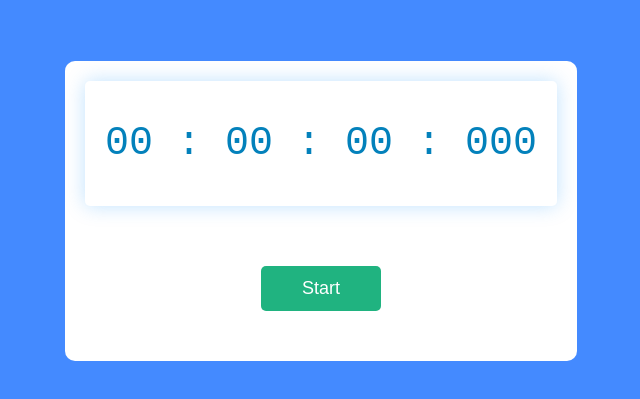
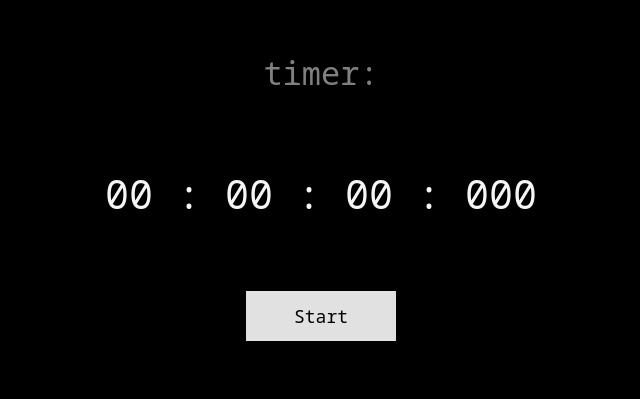
Before and after one commit to nocdn/What-is-JS, a plain HTML site: page web-app/index.html in a window 1280 px wide. Shown: the part 189-588 px from the top of the page, without its empty margins (319-959 px from the left). Drawn offline with Linux system fonts and the light colour scheme.

Commit message:
made the website dark mode; added a timer: text

```diff
--- a/web-app/index.html
+++ b/web-app/index.html
@@ -9,6 +9,7 @@
   </head>
   <body>
     <div class="container">
+      <div class="welcome-text">timer:</div>
       <div class="timerDisplay">00 : 00 : 00 : 000</div>
       <div class="buttons">
         <button id="startTimer">Start</button>
--- a/web-app/styles.css
+++ b/web-app/styles.css
@@ -1,15 +1,19 @@
+@import url("https://fonts.googleapis.com/css2?family=Noto+Sans+Mono&display=swap");
+
 *,
 *:before,
 *:after {
   padding: 0;
   margin: 0;
   box-sizing: border-box;
+  font-family: "Noto Sans Mono", "Consolas", "SF Mono", monospace;
 }
+
 body {
-  background: #448aff;
+  background: black;
 }
 .container {
-  background-color: #ffffff;
+  /* background-color: #ffffff; */
   width: 40%;
   min-width: 500px;
   position: absolute;
@@ -18,38 +22,40 @@ body {
   left: 50%;
   padding: 20px 0;
   padding-bottom: 50px;
-  border-radius: 10px;
+  /* border-radius: 10px; */
 }
 .timerDisplay {
   position: relative;
   width: 92%;
-  background: #ffffff;
+  /* background: #ffffff; */
   left: 4%;
   padding: 40px 0;
-  font-family: "Roboto mono", monospace;
-  color: #0381bb;
+  /* font-family: "Roboto mono", monospace; */
+  /* color: #0381bb; */
+  color: whitesmoke;
   font-size: 40px;
   display: flex;
   align-items: center;
   justify-content: space-around;
-  border-radius: 5px;
-  box-shadow: 0 0 20px rgba(0, 139, 253, 0.25);
+  /* border-radius: 5px; */
+  /* box-shadow: 0 0 20px rgba(0, 139, 253, 0.25); */
 }
 .buttons {
   width: 90%;
-  margin: 60px auto 0 auto;
+  margin: 30px auto 0 auto;
   display: flex;
   justify-content: space-around;
 }
 .buttons button {
-  width: 120px;
-  height: 45px;
+  width: 150px;
+  height: 50px;
   background-color: #205e94;
-  color: #ffffff;
+  /* color: #ffffff; */
+  color: black;
   border: none;
-  font-family: "Poppins", sans-serif;
+  /* font-family: "Poppins", sans-serif; */
   font-size: 18px;
-  border-radius: 5px;
+  /* border-radius: 5px;   */
   cursor: pointer;
   outline: none;
 }
@@ -57,5 +63,13 @@ body {
   background-color: #d23332;
 }
 .buttons button:nth-last-child(1) {
-  background-color: #20b380;
+  /* background-color: #20b380; */
+  background-color: #e1e1e1;
 }
+
+.welcome-text {
+  margin-bottom: 2rem;
+  color: rgb(255, 255, 255, 0.5);
+  font-size: 2rem;
+  text-align: center;
+}
```
